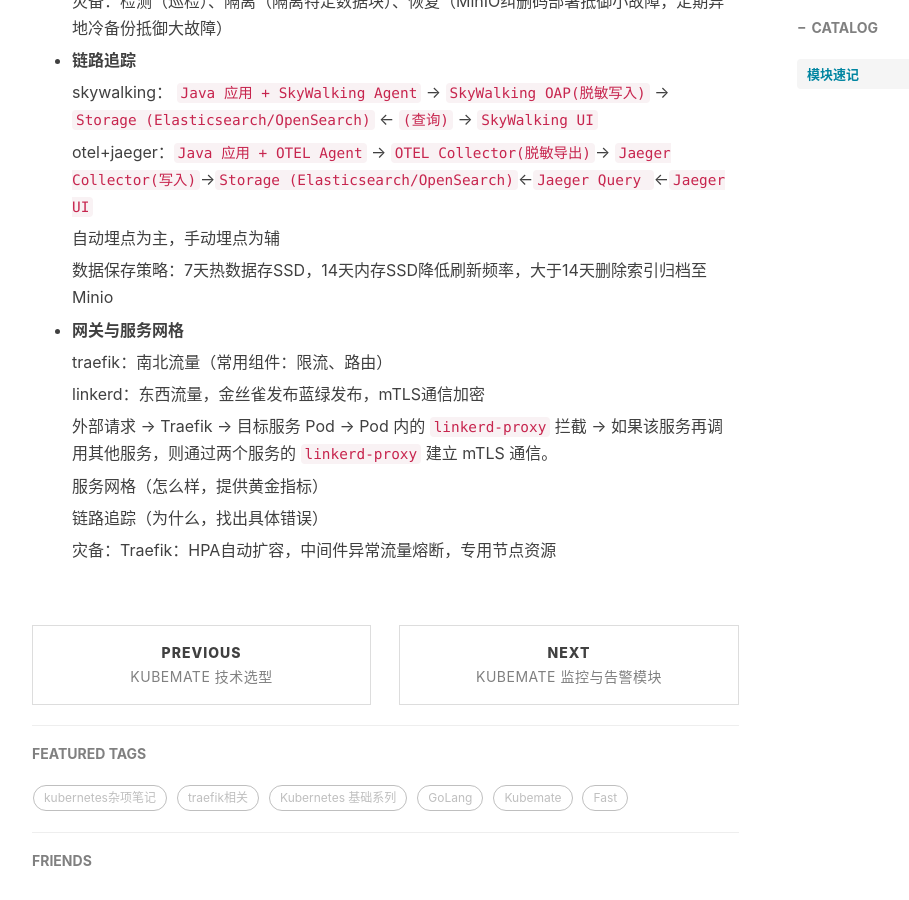
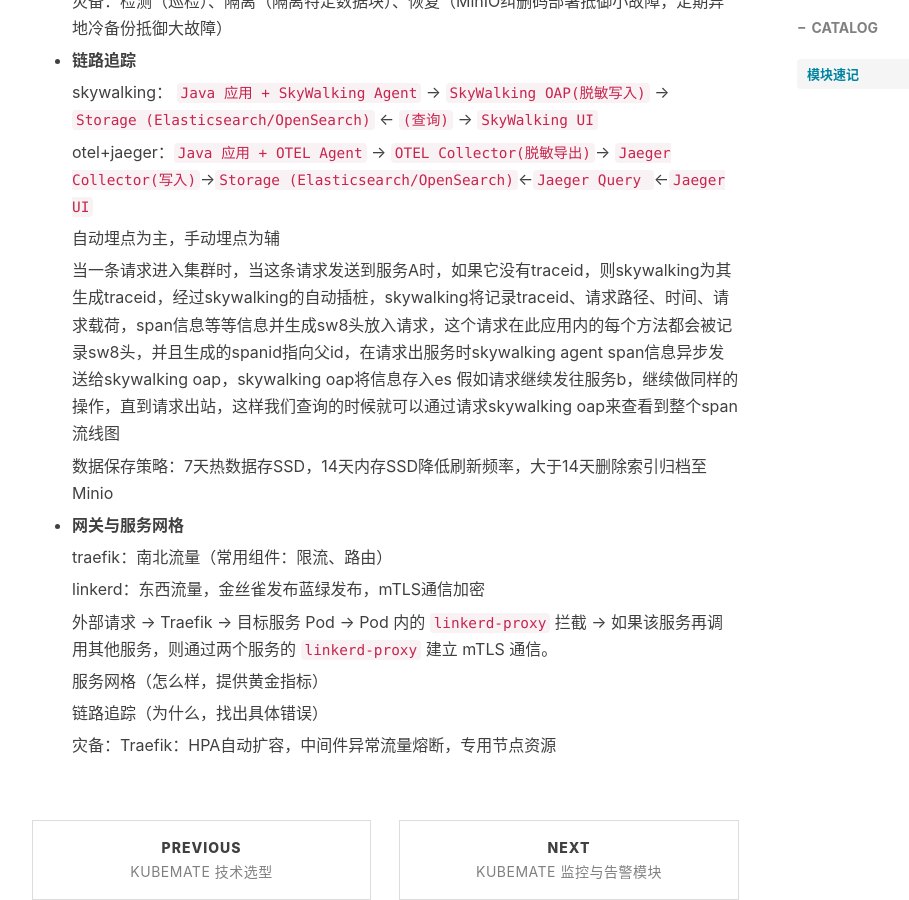
Before and after one commit to hodie-aurora/hodie-aurora.github.io, a Jekyll site: the page built from _posts/2025-06-03-Kubemate 模块速记.md, in a window 1280 px wide and 900 px high, scrolled down 1401 px. Shown: the whole window, without its empty margins (233-1142 px from the left). Built offline with Jekyll 4.4.1, drawn with Linux system fonts in a browser that asks for light colours; nearby versions of some CDN libraries; comment, search, counter and statistics services are not loaded.

Commit message:
skywalking update

```diff
--- a/_posts/2025-06-03-Kubemate 模块速记.md
+++ b/_posts/2025-06-03-Kubemate 模块速记.md
@@ -59,6 +59,9 @@ tags:						#标签
 
   自动埋点为主，手动埋点为辅
 
+  当一条请求进入集群时，当这条请求发送到服务A时，如果它没有traceid，则skywalking为其生成traceid，经过skywalking的自动插桩，skywalking将记录traceid、请求路径、时间、请求载荷，span信息等等信息并生成sw8头放入请求，这个请求在此应用内的每个方法都会被记录sw8头，并且生成的spanid指向父id，在请求出服务时skywalking agent span信息异步发送给skywalking oap，skywalking oap将信息存入es
+  假如请求继续发往服务b，继续做同样的操作，直到请求出站，这样我们查询的时候就可以通过请求skywalking oap来查看到整个span流线图
+
   数据保存策略：7天热数据存SSD，14天内存SSD降低刷新频率，大于14天删除索引归档至Minio
 * **网关与服务网格**
 
```
